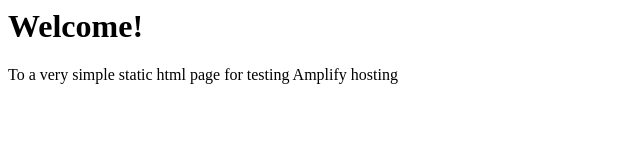
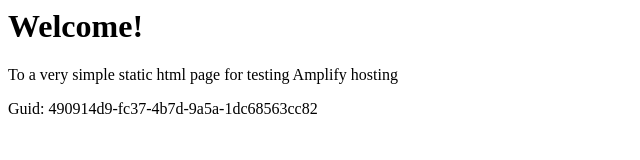
Before and after one commit to aws-aemilia-arn/Github-PR-Commit-Integration-Test-DoNotTouch-v1-prod-eu-north-1, a website: page src/index.html in a window 1280 px wide. Shown: the whole page, without its empty margins (0-640 px from the left). Drawn offline with Linux system fonts and the light colour scheme.

Commit message:
commit from integ tests

```diff
--- a/src/index.html
+++ b/src/index.html
@@ -1,3 +1,5 @@
+
+
 <html lang="en">
 
 <head>
@@ -10,6 +12,6 @@
 <body>
     <h1>Welcome!</h1>
     <p>To a very simple static html page for testing Amplify hosting</p>
-</body>
+    <p>Guid: 490914d9-fc37-4b7d-9a5a-1dc68563cc82</p></body>
 
 </html>
```
